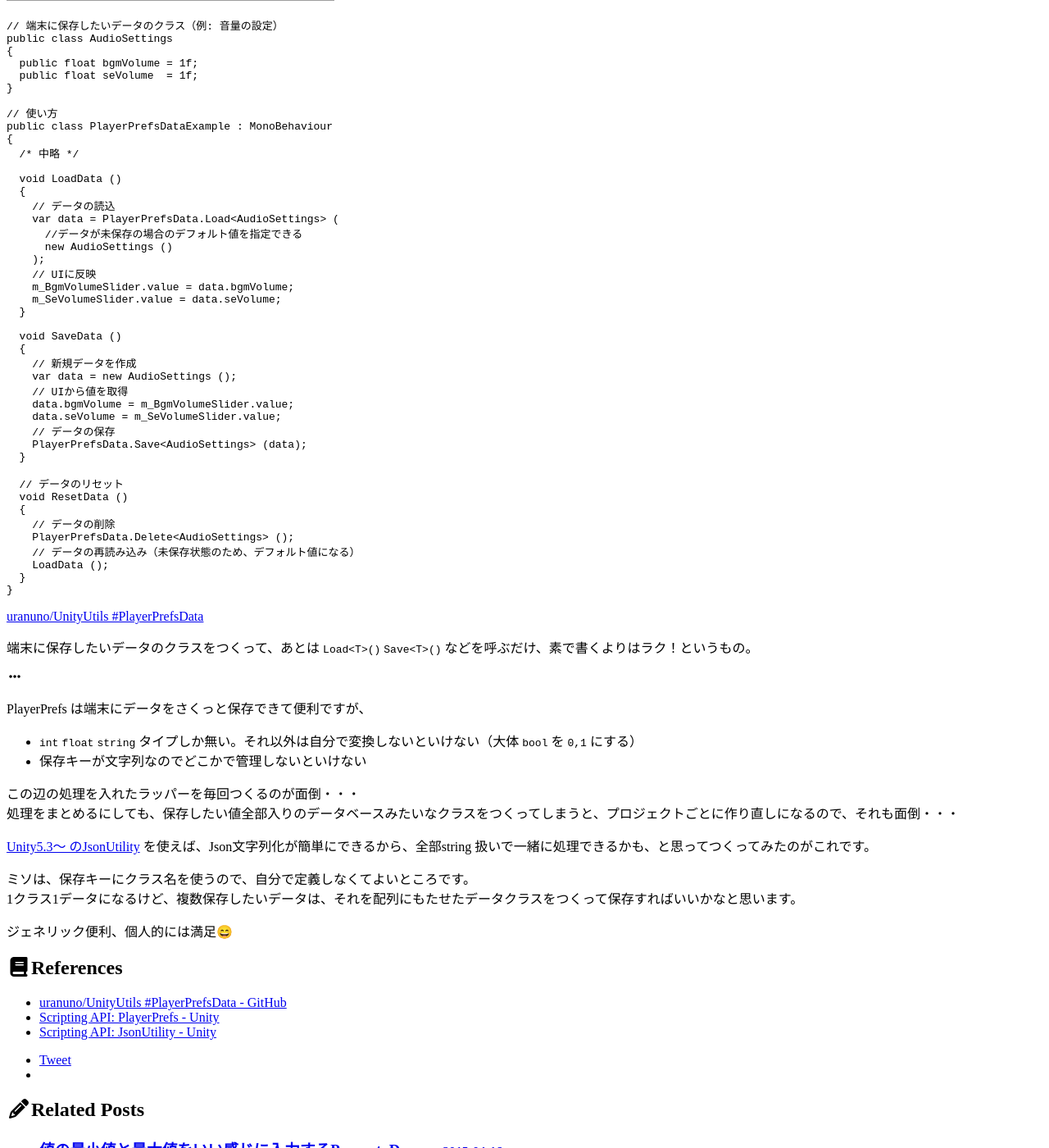
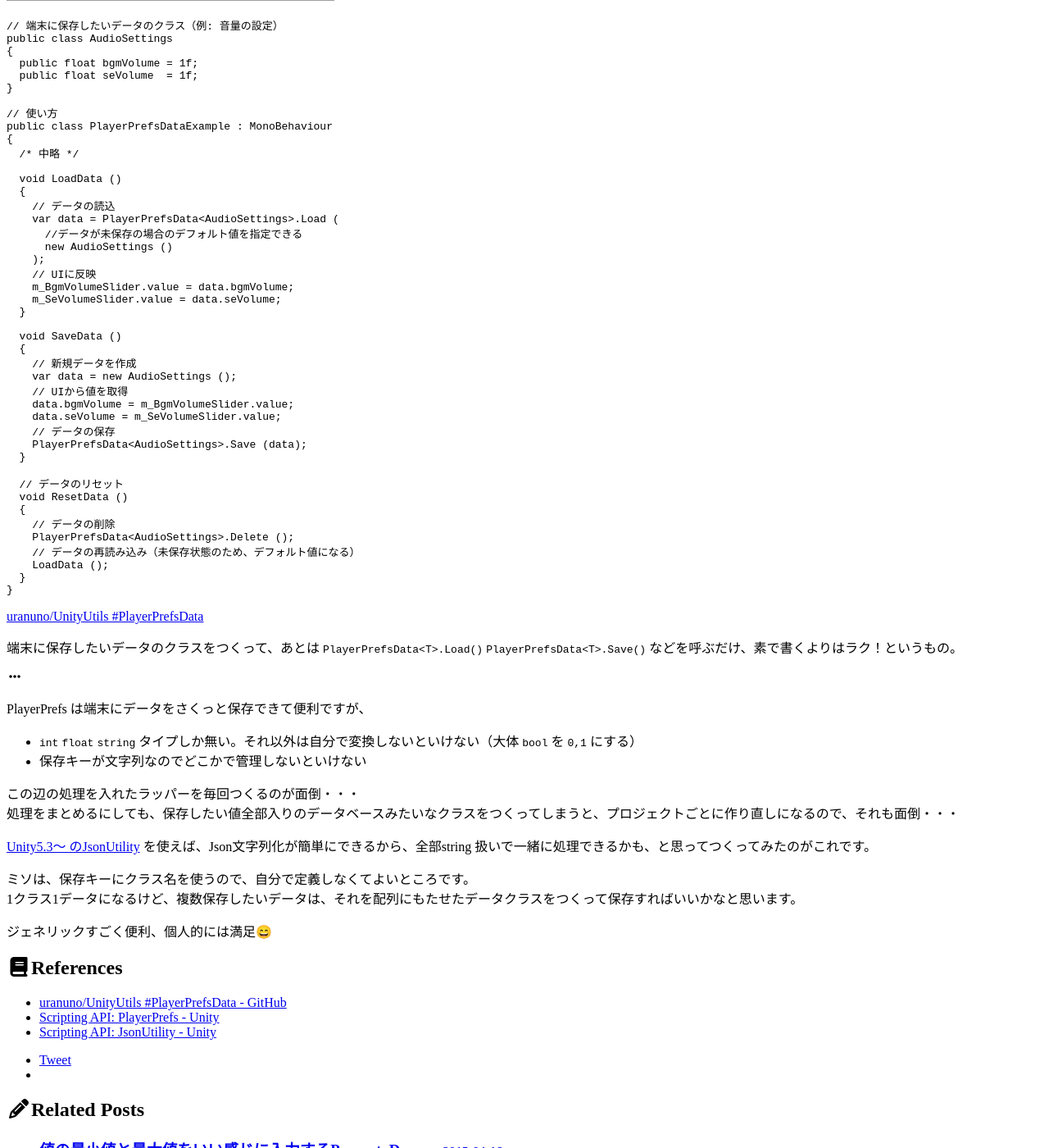
Before and after one commit to uranuno/uranuno.github.io, a Jekyll site: the page built from _posts/01-unity/2016-07-11-playerprefs-data.md, in a window 1280 px wide and 1400 px high, scrolled down 675 px. Shown: the whole window at 82% size. Built offline with Jekyll 4.4.1, drawn with Linux system fonts in a browser that asks for light colours; nearby versions of some CDN libraries; emoji names are drawn with the system emoji font; library files that are not in the unit come from our copies; a script that is not in the unit is left out; comment, search, counter and statistics services are not loaded.

Commit message:
PlayerPrefsData.Load<T>() —> PlayerPrefsData<T>.Load()

````diff
--- a/_posts/01-unity/2016-07-11-playerprefs-data.md
+++ b/_posts/01-unity/2016-07-11-playerprefs-data.md
@@ -37,7 +37,7 @@ public class PlayerPrefsDataExample : MonoBehaviour
   void LoadData ()
   {
     // データの読込
-    var data = PlayerPrefsData.Load<AudioSettings> (
+    var data = PlayerPrefsData<AudioSettings>.Load (
       //データが未保存の場合のデフォルト値を指定できる
       new AudioSettings ()
     );
@@ -54,14 +54,14 @@ public class PlayerPrefsDataExample : MonoBehaviour
     data.bgmVolume = m_BgmVolumeSlider.value;
     data.seVolume = m_SeVolumeSlider.value;
     // データの保存
-    PlayerPrefsData.Save<AudioSettings> (data);
+    PlayerPrefsData<AudioSettings>.Save (data);
   }
 
   // データのリセット
   void ResetData ()
   {
     // データの削除
-    PlayerPrefsData.Delete<AudioSettings> ();
+    PlayerPrefsData<AudioSettings>.Delete ();
     // データの再読み込み（未保存状態のため、デフォルト値になる）
     LoadData ();
   }
@@ -69,7 +69,7 @@ public class PlayerPrefsDataExample : MonoBehaviour
 ```
 [{{ page.refs[0].title[0] }}]({{ page.refs[0].url }}){:target="_blank" class="{{ page.refs[0].class }}"}
 
-端末に保存したいデータのクラスをつくって、あとは `Load<T>()` `Save<T>()` などを呼ぶだけ、素で書くよりはラク！というもの。
+端末に保存したいデータのクラスをつくって、あとは `PlayerPrefsData<T>.Load()` `PlayerPrefsData<T>.Save()` などを呼ぶだけ、素で書くよりはラク！というもの。
 
 <!-- more -->
 
@@ -86,4 +86,4 @@ PlayerPrefs は端末にデータをさくっと保存できて便利ですが
 ミソは、保存キーにクラス名を使うので、自分で定義しなくてよいところです。
 1クラス1データになるけど、複数保存したいデータは、それを配列にもたせたデータクラスをつくって保存すればいいかなと思います。
 
-ジェネリック便利、個人的には満足:smile:
+ジェネリックすごく便利、個人的には満足:smile:
````
